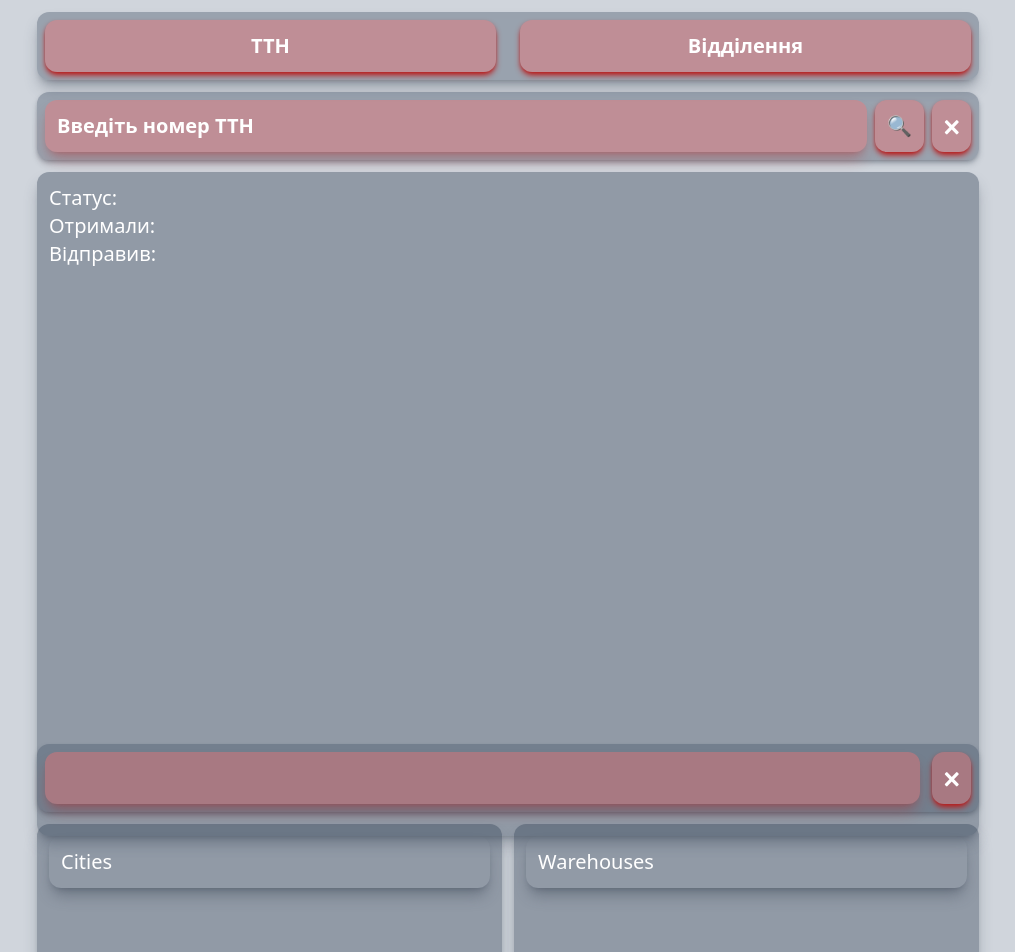
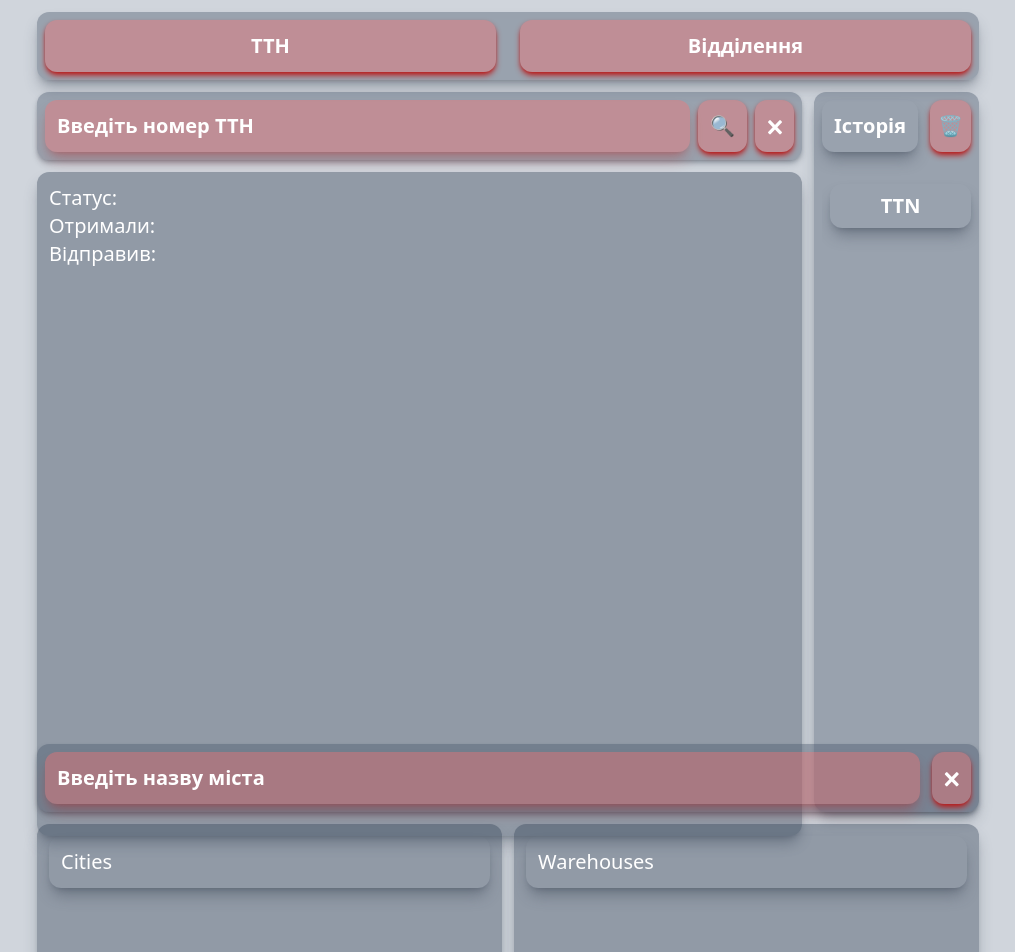
Before and after one commit to serkrops/nova-poshta, a React (Create React App) app: page / in a window 1280 px wide. Shown: the top 952 px of the page, without its empty margins (132-1147 px from the left). Built offline with nearby package versions, Linux system fonts and the light colour scheme.

Commit message:
fix: add placeholder to departmens input and history component to TTN component

```diff
--- a/src/components/Departments.tsx
+++ b/src/components/Departments.tsx
@@ -8,6 +8,7 @@ const Departments = () => {
         <input
           type="text"
           className="bg-red-400/40 w-full shadow-lg shadow-red-700/30 rounded-xl p-3 text-white text-xl font-bold placeholder:text-white placeholder:text-xl focus:outline-0 focus:bg-red-500/60"
+          placeholder="Введіть назву міста"
         />
         <button
           type="button"
--- a/src/components/TTN.tsx
+++ b/src/components/TTN.tsx
@@ -1,3 +1,4 @@
+import HistoryList from "./HistoryList";
 import TtnInfo from "./TtnInfo";
 
 const TTN = () => {
@@ -25,6 +26,7 @@ const TTN = () => {
         </div>
         <TtnInfo />
       </div>
+      <HistoryList />
     </div>
   );
 };
```
